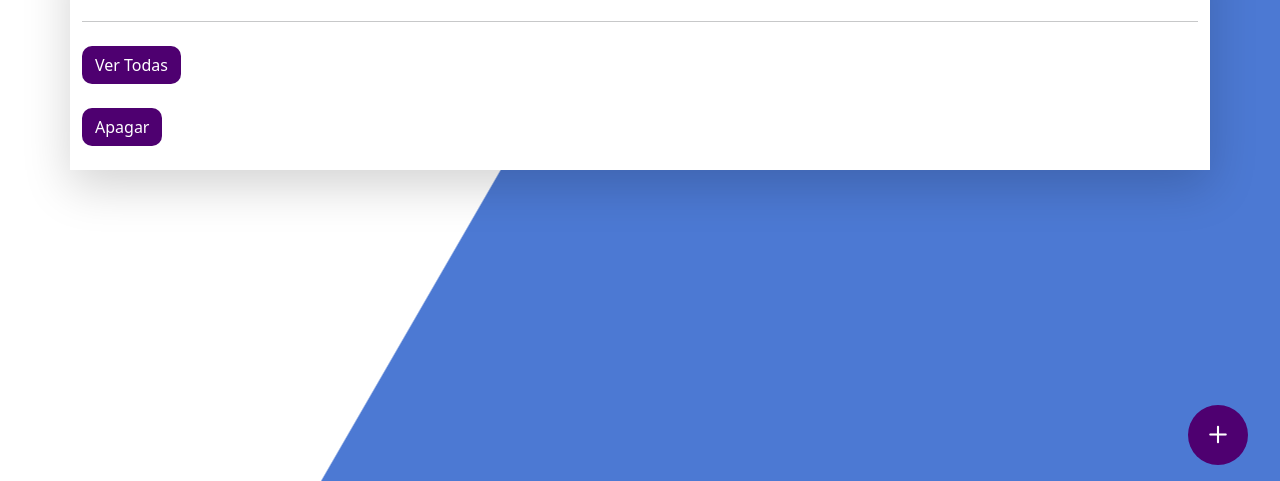
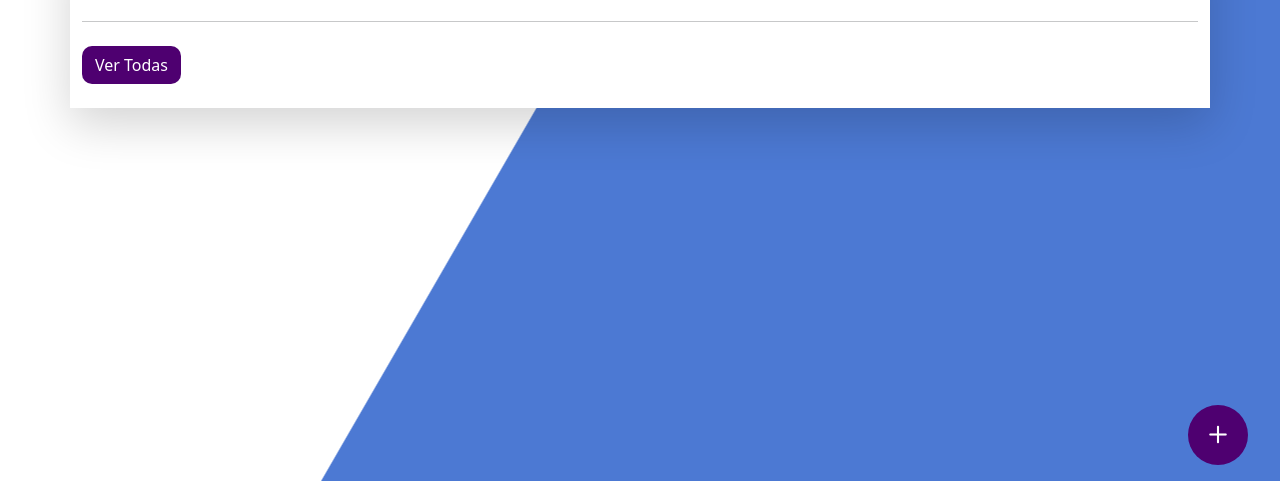
Before and after one commit to LFelipeSilva/nikel, a plain HTML site: page public/home.html in a window 1280 px wide. Shown: the part 319-800 px from the top of the page. Drawn offline with nearby package versions, Linux system fonts and the light colour scheme; sample sign-in values are in the browser's storage.

Commit message:
Ajustando codigo

```diff
--- a/public/home.html
+++ b/public/home.html
@@ -82,10 +82,6 @@
                                 <button type="button" class="btn button-default"
                                     id="transactions-button">Ver Todas</button>
                             </div>
-                            <div class="col-12 mb-4">
-                                <button type="button" onclick="apagarCampos()"
-                                class="btn button-default" id="delet-button">Apagar</button>
-                            </div>
                         </div>
                     </div>
                 </div>
--- a/public/js/home.js
+++ b/public/js/home.js
@@ -164,7 +164,3 @@ function getTotal(){
 function saveData(data) {
   localStorage.setItem(data.login, JSON.stringify(data));
 }
-
-function apagarCampos(){
-  document.getElementById("delet-button").value = "";
-}
```
